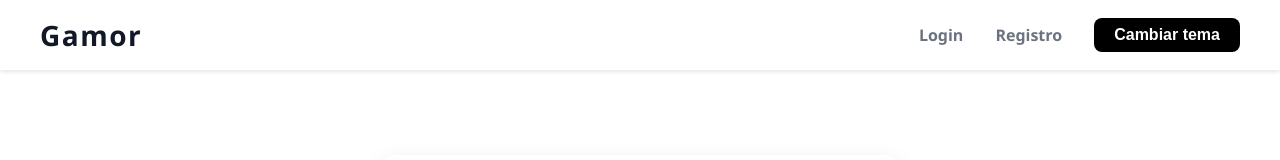
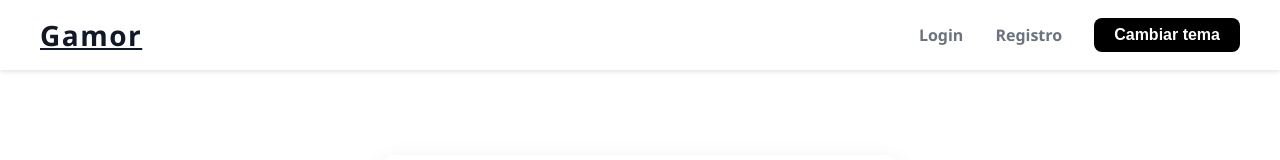
Before and after one commit to CarlosEAlejo/Gamor_Test, a React (Create React App) app: page / in a window 1280 px wide. Shown: the top 160 px of the page. Built offline with nearby package versions, Linux system fonts and the light colour scheme.

Commit message:
Modify routes in the navbar

```diff
--- a/src/components/navbar/Navbar.js
+++ b/src/components/navbar/Navbar.js
@@ -9,23 +9,20 @@ const Navbar = ({ onThemeToggle }) => {
       aria-label="Barra de navegación principal"
     >
       <div className="navbar-container">
-        <div
-          className="navbar-logo"
+        <a href="/" className="navbar-logo"
           tabIndex={-1}
-          aria-label="Logo de Gamor"
-          // avoid keyboard focus but accessible by screen readers
-        >
+          aria-label="Logo de Gamor">
           Gamor
-        </div>
+        </a>
         <nav
           className="navbar-nav"
           role="navigation"
           aria-label="Menú principal"
         >
-          <a href="#login" tabIndex={0}>
+          <a href="/login" tabIndex={0}>
             Login
           </a>
-          <a href="#register" tabIndex={0}>
+          <a href="/register" tabIndex={0}>
             Registro
           </a>
           <button
```
